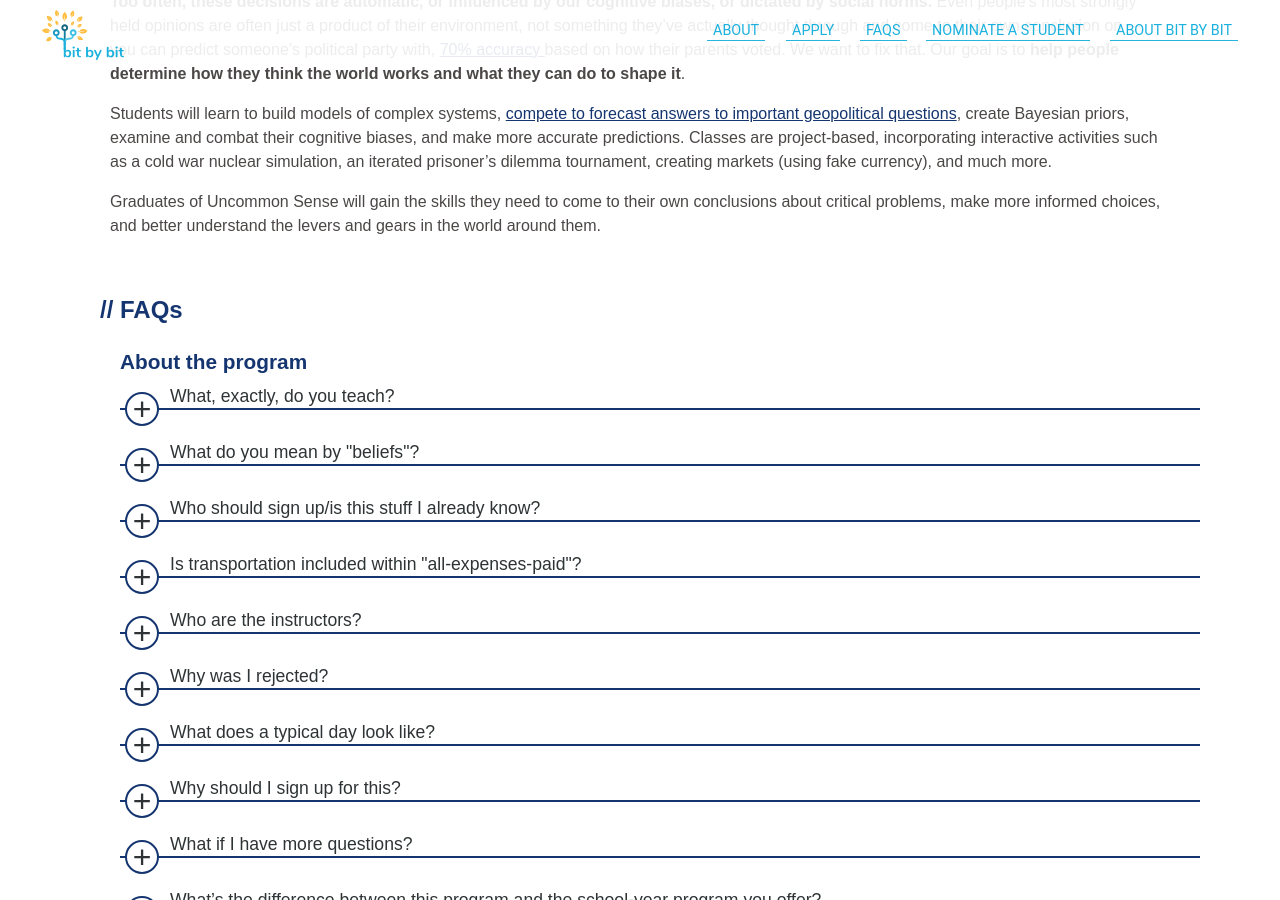
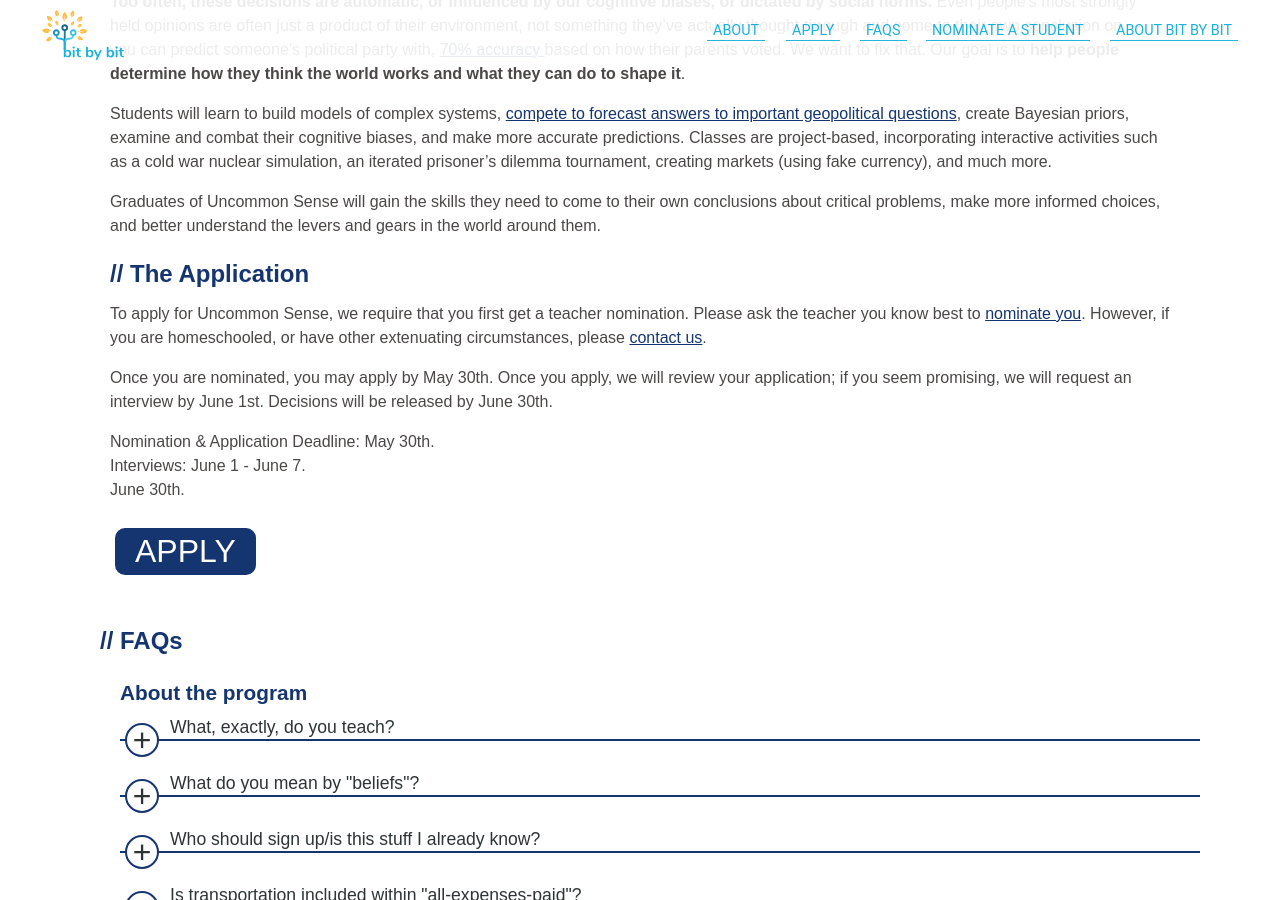
Before and after one commit to bit-by-bit-coding/bxb-website, a Jekyll site: the page built from uncommonsenseseminar.html, in a window 1280 px wide and 900 px high, scrolled down 1368 px. Built offline with Jekyll 4.4.1, drawn with Linux system fonts in a browser that asks for light colours; nearby versions of some CDN libraries; some web fonts are replaced.

Commit message:
Add blurb to main US seminar page

```diff
--- a/uncommonsenseseminar.html
+++ b/uncommonsenseseminar.html
@@ -128,9 +128,25 @@
                 critical problems, make more informed choices, and better understand the levers and gears in the world
                 around them.
             </p>
-            <!-- <p>
-                If the progrm is in-person, ech day will begi
-            </p> -->
+
+            <h3>The Application</h3>
+
+            <p>To apply for Uncommon Sense, we require that you first get a teacher nomination. Please ask the teacher you
+                know best to <a
+                    href="https://docs.google.com/forms/d/e/1FAIpQLSeh8SZo0AByYkF63PjRuR0OgqChISqPOJfb86zTSj4IBWRPXw/viewform">nominate
+                    you</a>. However, if you are homeschooled, or have other extenuating circumstances, please
+                <a href="mailto:{{site.contact.email}}">contact us</a>.
+            </p>
+            <p>Once you are nominated, you may apply by May 30th. Once you apply, we will review your application; if you
+                seem promising, we will request an interview by June 1st. Decisions will be released by June 30th.
+            </p>
+            <p>
+                Nomination & Application Deadline: May 30th. <br>
+                Interviews: June 1 - June 7. <br>
+                June 30th.
+            </p>
+            <a href="{{ 'usreferral.html' | relative_url | remove: '.html' }}" id="us-signup"><button
+                class="action-button largebutton">Apply</button></a>
 
         </div>
     </div>
```
